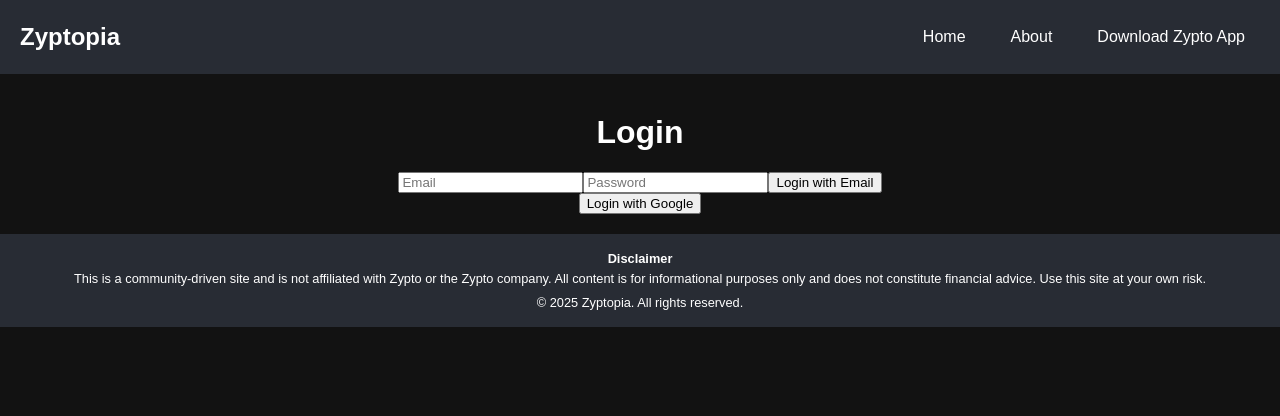
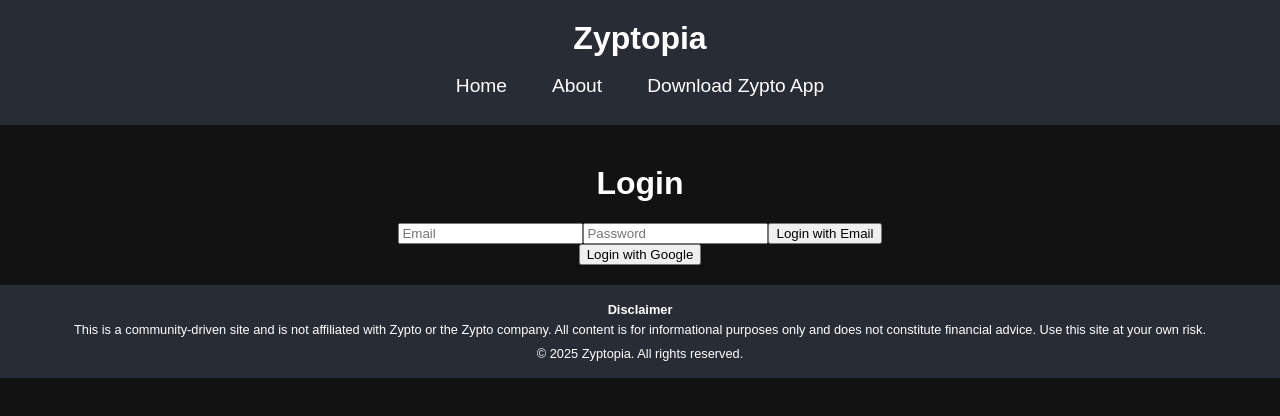
Before and after one commit to Zyptopia/Zyps, a React (Create React App) app: page /login in a window 1280 px wide. Shown: the top 416 px of the page. Built offline with nearby package versions, Linux system fonts and the light colour scheme; no server answers.

Commit message:
Your commit message

```diff
--- a/src/styles/App.css
+++ b/src/styles/App.css
@@ -34,19 +34,21 @@
     box-sizing: border-box;
 }
 
-/* Header container */
+/* Header container: Center logo and menu */
 .header-container {
     display: flex;
-    justify-content: space-between;
+    flex-direction: column; /* Stack logo and menu vertically */
+    justify-content: center;
     align-items: center;
     width: 100%;
 }
 
 /* Logo styling */
 .logo {
-    font-size: 1.5rem;
+    font-size: 2rem; /* Make it more prominent */
     font-weight: 600;
     margin: 0;
+    padding-bottom: 10px; /* Space between logo and menu */
 }
 
 /* Navigation container */
@@ -54,13 +56,14 @@
     display: flex;
     gap: 15px;
     flex-wrap: wrap; /* Allows wrapping on smaller screens */
+    justify-content: center; /* Center the menu items */
 }
 
 /* Navigation links */
 .nav-link {
     text-decoration: none;
     color: white;
-    font-size: 1rem;
+    font-size: 1.2rem; /* Slightly bigger font size for better readability */
     padding: 8px 15px;
     border-radius: 5px;
     transition: background-color 0.3s ease, color 0.3s ease;
```
